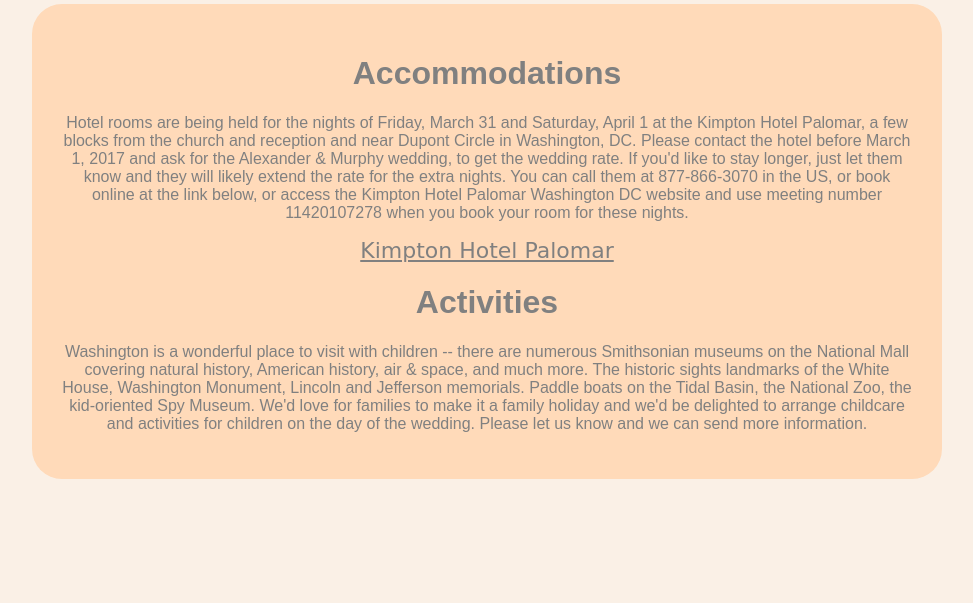
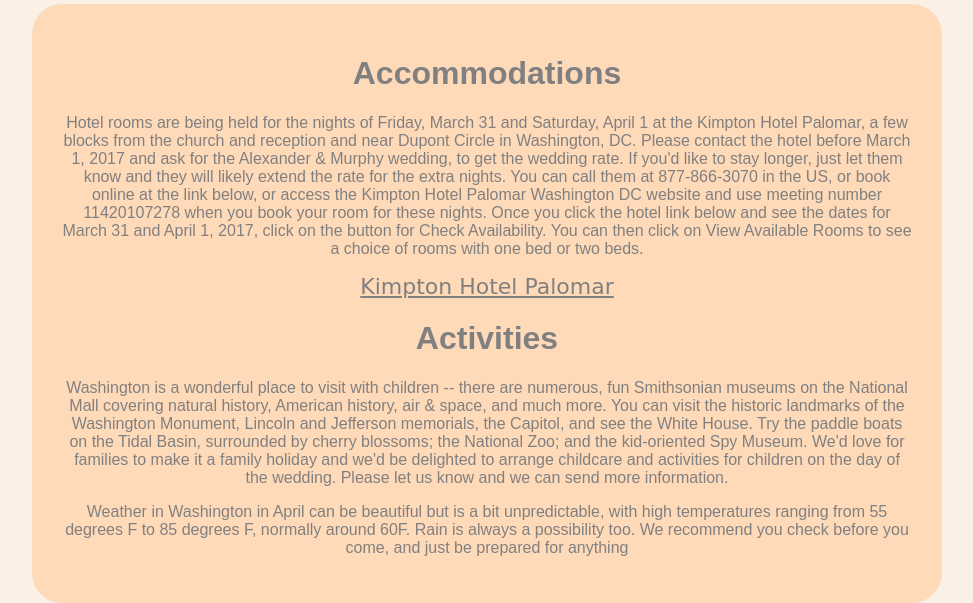
Before and after one commit to chas11man/lucyandbraden, a Django app: page / in a window 1280 px wide, after a click on "Accommodations and Activities". Shown: the part 294-897 px from the top of the page, without its empty margins (153-1126 px from the left). Before the commit the page ends 773 px from the top, so only its background shows below. Run offline with Django 3.2, Linux system fonts and the light colour scheme; some libraries are stand-ins or nearby versions; some web fonts are replaced.

Commit message:
accommodations and activities revised

```diff
--- a/home/templates/home/index.html
+++ b/home/templates/home/index.html
@@ -94,10 +94,11 @@
         </div>
         <div id="hotel" class="pageContent" style="display: none;">
             <h1>Accommodations</h1>
-            <p>Hotel rooms are being held for the nights of Friday, March 31 and Saturday, April 1 at the Kimpton Hotel Palomar, a few blocks from the church and reception and near Dupont Circle in Washington, DC. Please contact the hotel before March 1, 2017 and ask for the Alexander & Murphy wedding, to get the wedding rate. If you'd like to stay longer, just let them know and they will likely extend the rate for the extra nights. You can call them at 877-866-3070 in the US, or book online at the link below, or access the Kimpton Hotel Palomar Washington DC website and use meeting number 11420107278 when you book your room for these nights.</p>
+            <p>Hotel rooms are being held for the nights of Friday, March 31 and Saturday, April 1 at the Kimpton Hotel Palomar, a few blocks from the church and reception and near Dupont Circle in Washington, DC. Please contact the hotel before March 1, 2017 and ask for the Alexander & Murphy wedding, to get the wedding rate. If you'd like to stay longer, just let them know and they will likely extend the rate for the extra nights. You can call them at 877-866-3070 in the US, or book online at the link below, or access the Kimpton Hotel Palomar Washington DC website and use meeting number 11420107278 when you book your room for these nights. Once you click the hotel link below and see the dates for March 31 and April 1, 2017, click on the button for Check Availability. You can then click on View Available Rooms to see a choice of rooms with one bed or two beds.</p>
             <a href="https://gc.synxis.com/rez.aspx?Hotel=26732&Chain=10179&arrive=3/31/2017&depart=4/2/2017&adult=1&child=0&group=11420107278" target="_blank">Kimpton Hotel Palomar</a>
             <h1>Activities</h1>
-            <p>Washington is a wonderful place to visit with children -- there are numerous Smithsonian museums on the National Mall covering natural history, American history, air & space, and much more. The historic sights landmarks of the White House, Washington Monument, Lincoln and Jefferson memorials. Paddle boats on the Tidal Basin, the National Zoo, the kid-oriented Spy Museum. We'd love for families to make it a family holiday and we'd be delighted to arrange childcare and activities for children on the day of the wedding. Please let us know and we can send more information.</p>
+            <p>Washington is a wonderful place to visit with children -- there are numerous, fun Smithsonian museums on the National Mall covering natural history, American history, air & space, and much more. You can visit the historic landmarks of the Washington Monument, Lincoln and Jefferson memorials, the Capitol, and see the White House. Try the paddle boats on the Tidal Basin, surrounded by cherry blossoms; the National Zoo; and the kid-oriented Spy Museum. We'd love for families to make it a family holiday and we'd be delighted to arrange childcare and activities for children on the day of the wedding. Please let us know and we can send more information.</p>
+            <p>Weather in Washington in April can be beautiful but is a bit unpredictable, with high temperatures ranging from 55 degrees F to 85 degrees F, normally around 60F.  Rain is always a possibility too. We recommend you check before you come, and just be prepared for anything</p>
         </div>
         <div id="registry" class="pageContent" style="display: none;">
             <p>Details still to come. Please check back later.</p>
```
